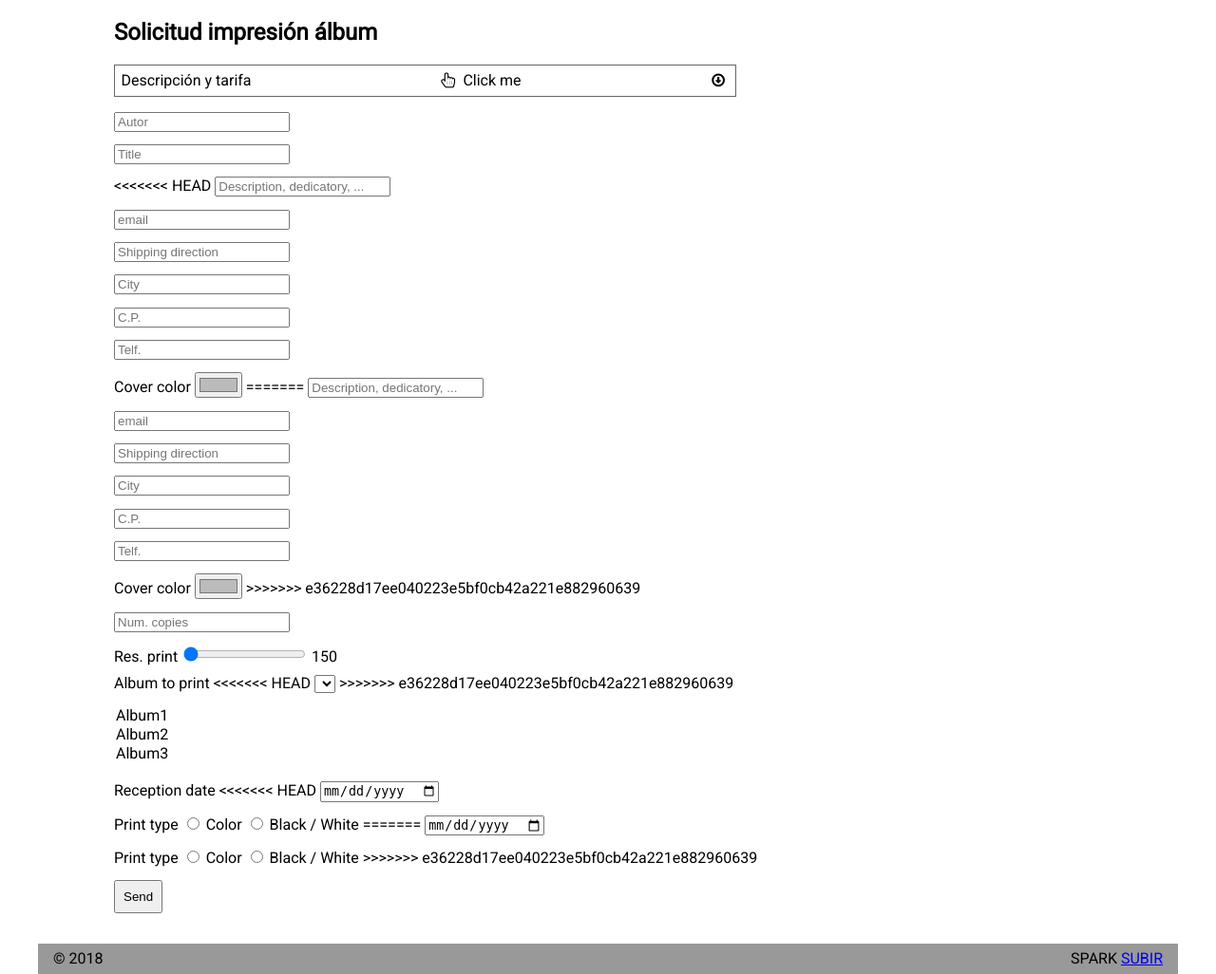
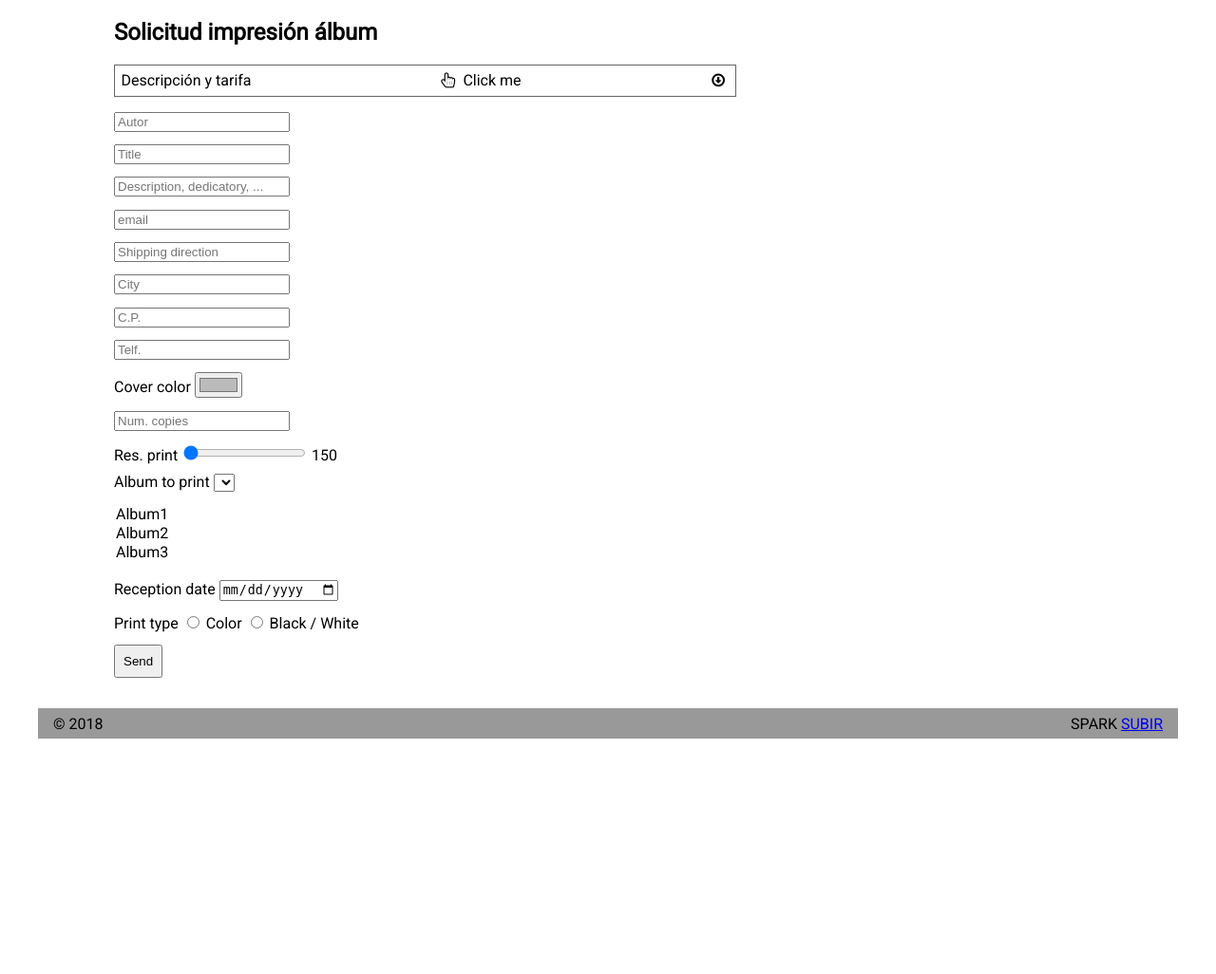
Before and after one commit to AllRacs/daw-destello, a PHP site: page /album_form_solicitud.php in a window 1280 px wide. Shown: the part 68-1094 px from the top of the page at 95% size. After the commit the page ends 846 px from the top, so only its background shows below. Run offline with PHP 8.4, Linux system fonts and the light colour scheme; lists and menus that the app fills with data are empty; some web fonts are replaced.

Commit message:
little changes

```diff
--- a/album_form_solicitud.php
+++ b/album_form_solicitud.php
@@ -53,7 +53,6 @@
         <br>
         <input type="text" name="Title" placeholder="Title" required>
         <br>
-<<<<<<< HEAD
         <input type="text" name="Text" placeholder="Description, dedicatory, ...">
         <br>
         <input type="text" name="Email" placeholder="email" required>
@@ -68,22 +67,6 @@
         <br>
         <label>Cover color</label>
         <input type="color" name="Portada" value="#bbbbbb">
-=======
-        <input type="text" name="Text. alt." placeholder="Description, dedicatory, ...">
-        <br>
-        <input type="text" name="Email" placeholder="email" required>
-        <br>
-        <input type="text" name="Dir." placeholder="Shipping direction" required>
-        <br>
-        <input type="text" name="City" placeholder="City" required>
-        <br>
-        <input type="text" name="C.P." placeholder="C.P." required>
-        <br>
-        <input type="text" name="Telf." placeholder="Telf.">
-        <br>
-        <label>Cover color</label>
-        <input type="color" name="Color portada" value="#bbbbbb">
->>>>>>> e36228d17ee040223e5bf0cb42a221e882960639
         <br>
         <input type="number" id="numcop" name="numcop" placeholder="Num. copies" step="1" min="1">
         <br>
@@ -93,30 +76,19 @@
         <output name="result" id="output_res">150</output>
         <br>
         <label>Album to print</label>
-<<<<<<< HEAD
         <select name="Album" id="album_selector" required>
-=======
         <select name="Album a imprimir" id="album_selector" required>
->>>>>>> e36228d17ee040223e5bf0cb42a221e882960639
             <option value="album1">Album1</option>
             <option value="album2">Album2</option>
             <option value="album3">Album3</option>
         </select>
         <br>
         <label>Reception date</label>
-<<<<<<< HEAD
         <input type="date" name="Entrega">
         <br>
         <label>Print type</label>
         <label><input type="radio" id="color" name="Impresion" value="color"> Color</label>
         <label><input type="radio" id="bn" name="Impresion" value="B/N"> Black / White</label>
-=======
-        <input type="date" name="Fecha de entrega">
-        <br>
-        <label>Print type</label>
-        <label><input type="radio" id="color" name="Color or B/N" value="color"> Color</label>
-        <label><input type="radio" id="bn" name="Color or B/N" value="B/N"> Black / White</label>
->>>>>>> e36228d17ee040223e5bf0cb42a221e882960639
         <br>
         <!--<input type="submit" name="enviar_form_impresion" value="Enviar">-->
         <button type="submit">Send</button>
```
Also changed, not shown: album_respuesta.php (+0 -8 lines), detalle_foto.php (+0 -8 lines), formulario_busqueda.php (+0 -20 lines).
